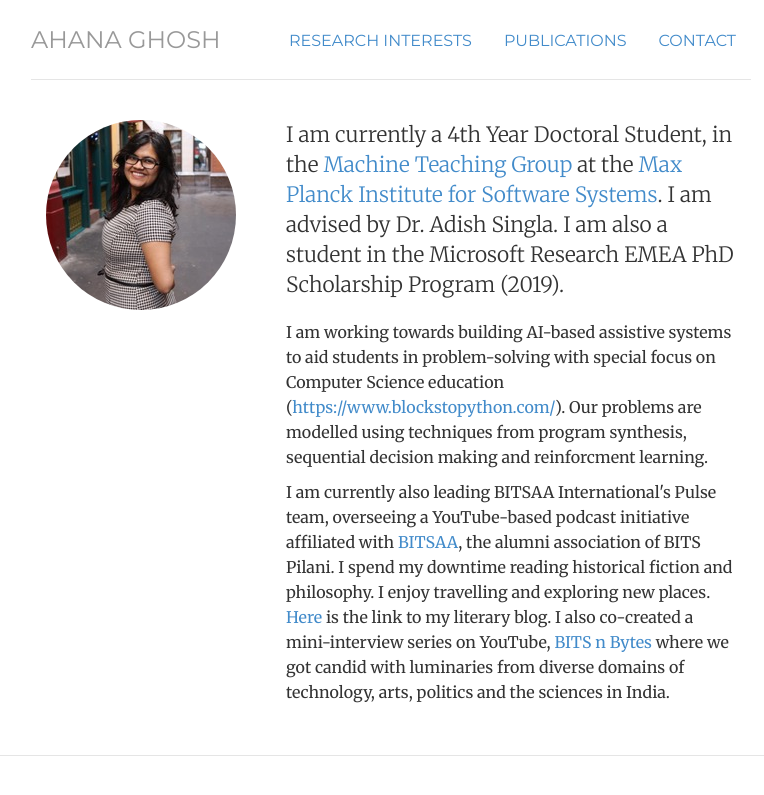
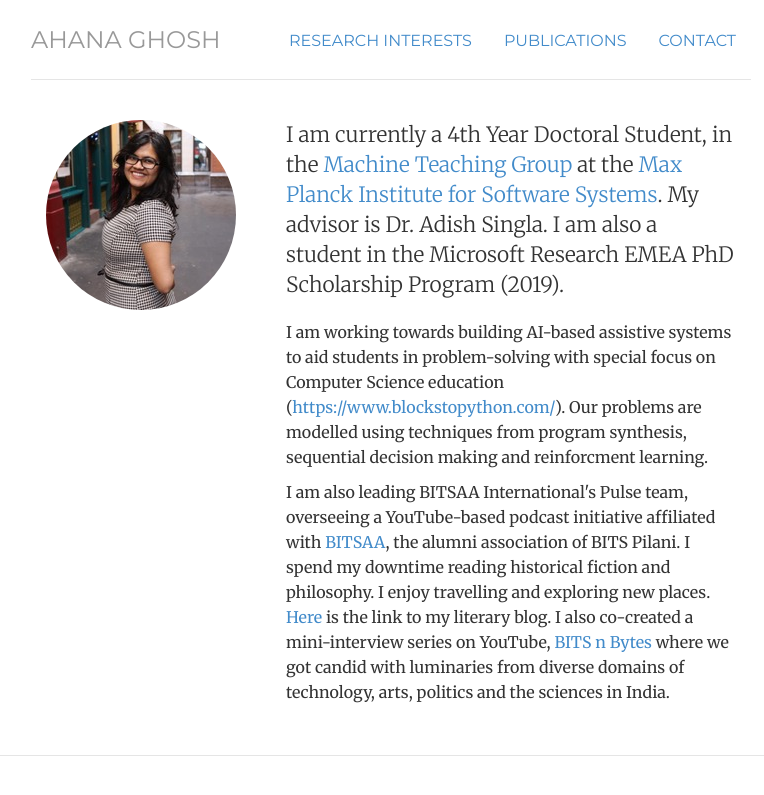
Before and after one commit to ahana204/ahana204.github.io, a Jekyll site: the page built from index.html, in a window 1280 px wide. Shown: the top 795 px of the page, without its empty margins (249-1013 px from the left). Built offline with Jekyll 4.4.1, drawn with Linux system fonts in a browser that asks for light colours.

Commit message:
Update index.html

```diff
--- a/index.html
+++ b/index.html
@@ -14,10 +14,10 @@ description: Ahana Ghosh | Doctoral Student | Max Planck Institute For Software
 	</div>
 	<div itemscope itemtype="http://data-vocabulary.org/Person" class="col-sm-8">
 	<p class="lead">I am currently a 4th Year Doctoral Student, in the <a href="https://machineteaching.mpi-sws.org/index.html">Machine Teaching Group</a> at the <a href="https://www.mpi-sws.org/">Max Planck Institute for Software Systems</a>.
-		I am advised by Dr. Adish Singla. I am also a student in the Microsoft Research EMEA PhD Scholarship Program (2019).</p>
+		My advisor is Dr. Adish Singla. I am also a student in the Microsoft Research EMEA PhD Scholarship Program (2019).</p>
 	<p>I am working towards building AI-based assistive systems to aid students in problem-solving with special focus on Computer Science education (<a href="https://www.blockstopython.com/">https://www.blockstopython.com/</a>). Our problems are modelled using techniques from program synthesis, sequential decision making and reinforcment learning.
 </p>
-		<p>I am currently also leading BITSAA International's Pulse team, overseeing a YouTube-based podcast initiative affiliated with <a href="https://www.bitsaa.org/">BITSAA</a>, the alumni association of BITS Pilani. I spend my downtime reading historical fiction and philosophy. I enjoy travelling and exploring new places. <a href="https://prussianblu.wordpress.com/author/prussianblu/">Here </a>is the link to my literary blog. I also co-created a mini-interview series on YouTube, <a href="https://www.youtube.com/c/BITSnBYTESshow">BITS n Bytes</a> where we got candid with luminaries from diverse domains of technology, arts, politics and the sciences in India.</p>
+		<p>I am also leading BITSAA International's Pulse team, overseeing a YouTube-based podcast initiative affiliated with <a href="https://www.bitsaa.org/">BITSAA</a>, the alumni association of BITS Pilani. I spend my downtime reading historical fiction and philosophy. I enjoy travelling and exploring new places. <a href="https://prussianblu.wordpress.com/author/prussianblu/">Here </a>is the link to my literary blog. I also co-created a mini-interview series on YouTube, <a href="https://www.youtube.com/c/BITSnBYTESshow">BITS n Bytes</a> where we got candid with luminaries from diverse domains of technology, arts, politics and the sciences in India.</p>
 	</div>
 
 	</div>
```
